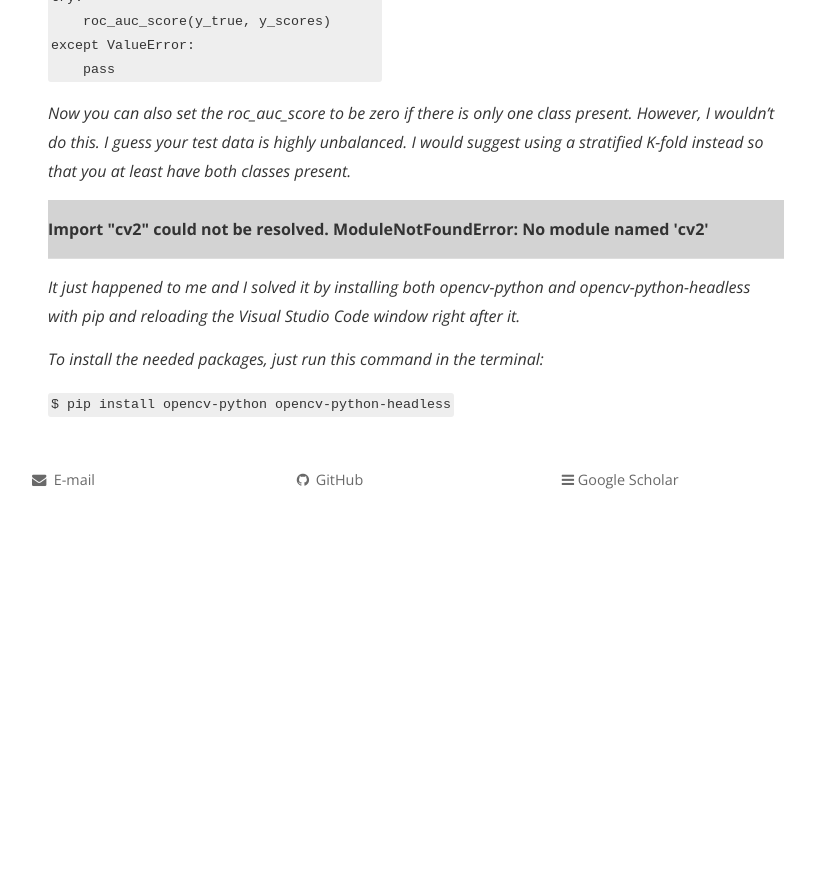
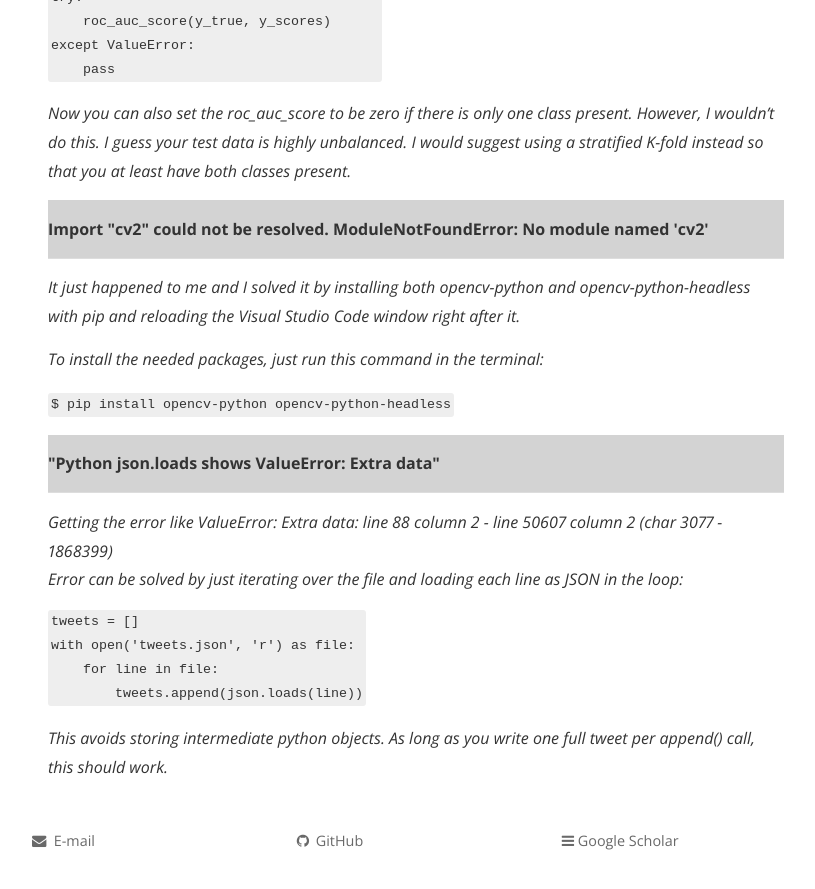
Before and after one commit to sosweetzhang/sosweetzhang.github.io, a Jekyll site: the page built from share/Experience/Some_errors_encountered_in_the_use_of_pytorch_on_Cuda.md, in a window 1280 px wide and 900 px high, scrolled down 2896 px. Shown: the top 889 px of the window, without its empty margins (224-1039 px from the left). Built offline with Jekyll 4.4.1, drawn with Linux system fonts in a browser that asks for light colours; nearby versions of some CDN libraries; comment, search, counter and statistics services are not loaded; a style sheet for code colours, icons or effects is not loaded; before the commit the page ends 3435 px from its top, so only the background shows below that.

Commit message:
Update Some_errors_encountered_in_the_use_of_pytorch_on_Cuda.md

````diff
--- a/share/Experience/Some_errors_encountered_in_the_use_of_pytorch_on_Cuda.md
+++ b/share/Experience/Some_errors_encountered_in_the_use_of_pytorch_on_Cuda.md
@@ -109,3 +109,16 @@ except ValueError:
 ```python
 $ pip install opencv-python opencv-python-headless
 ```
+
+
+<table><tr><td bgcolor=lightgray><strong>"Python json.loads shows ValueError: Extra data" </strong></td></tr></table>
+
+<em>Getting the error like ValueError: Extra data: line 88 column 2 - line 50607 column 2 (char 3077 - 1868399)</em><br>
+<em>Error can be solved by just iterating over the file and loading each line as JSON in the loop:</em><br>
+```python
+tweets = []
+with open('tweets.json', 'r') as file:
+    for line in file:
+        tweets.append(json.loads(line))
+```
+<em>This avoids storing intermediate python objects. As long as you write one full tweet per append() call, this should work.</em>
````
